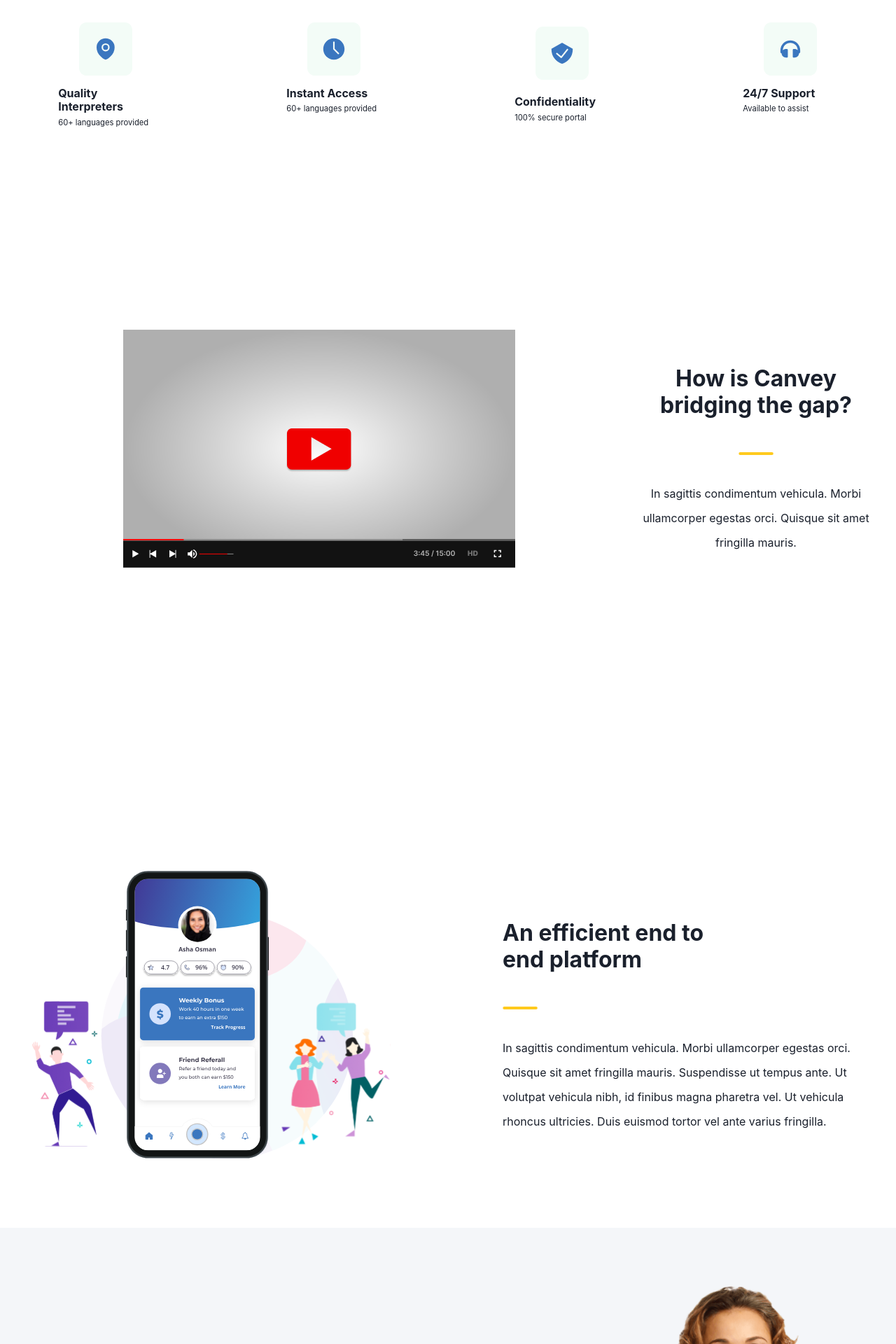
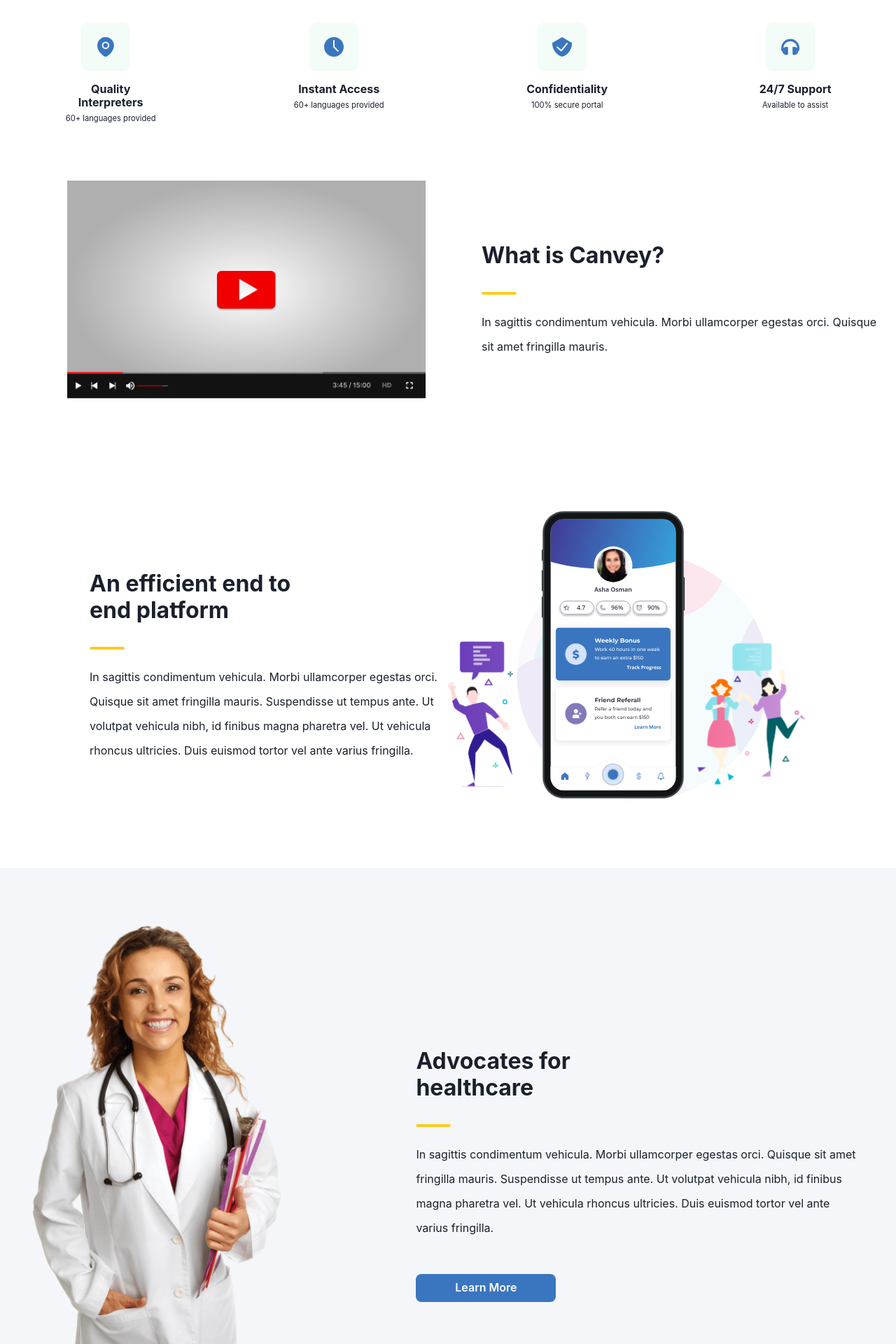
Before and after one commit to CurpraCode/product-website, a Next.js app: page / in a window 1280 px wide. Shown: the top 1920 px of the page at 70% size. Built offline with nearby package versions, Linux system fonts and the light colour scheme.

Commit message:
fixing widths and spacings responsiveness

```diff
--- a/src/components/home/Efficient.tsx
+++ b/src/components/home/Efficient.tsx
@@ -11,13 +11,13 @@
 
 const Efficient = () => {
   return (
-    <Box maxWidth="1220px" m="0 auto" mb="6rem" px="1rem">
+    <Box maxWidth="container.lg" m="0 auto" mb="6rem">
       <Flex
         justifyContent="space-between"
         alignItems="center"
         mt="10rem"
         flexDirection={{
-          lg: "row",
+          lg: "row-reverse",
           md: "column",
           sm: "column",
           base: "column",
@@ -28,22 +28,20 @@
           src="/mobile-phone.svg"
           alt=""
           width="50%"
-          mr={{ lg: "10rem", md: "auto", sm: "auto" }}
           display={{ md: "block", sm: "block" }}
-          ml={{ md: "auto", sm: "auto" }}
         />
         <Box
           mt="2rem"
           textAlign={{ lg: "left", md: "center", sm: "center", base: "center" }}
         >
-          <Heading fontWeight="bold" mb="1rem" fontSize="2rem" pb="2rem">
+          <Heading fontWeight="bold" mb="1rem" fontSize="2rem" pb="1rem">
             An efficient end to
             <br /> end platform{" "}
           </Heading>
           <Image
             src="/Line.svg"
             alt=""
-            pb="2rem"
+            pb="1rem"
             m={{ md: "auto", sm: "auto", base: "auto" }}
             display={{ lg: "inline", md: "block", sm: "block" }}
           />
--- a/src/components/home/Features.tsx
+++ b/src/components/home/Features.tsx
@@ -28,18 +28,9 @@
             alignItems="center"
             gap="1rem"
             flexDirection="column"
-            textAlign={{
-              lg: "left",
-              md: "center",
-              sm: "center",
-              base: "center",
-            }}
+            textAlign="center"
           >
-            <Image
-              src="/location.svg"
-              alt=""
-              width={{ lg: "25%", md: "35%", sm: "15%" }}
-            />
+            <Image src="/location.svg" alt="" width="70px" height="70px" />
             <Box width="150px" ml="0.9rem">
               <Heading mb="0.3rem" fontSize="1rem">
                 Quality Interpreters
@@ -55,18 +46,9 @@
             alignItems="center"
             gap="1rem"
             flexDirection="column"
-            textAlign={{
-              lg: "left",
-              md: "center",
-              sm: "center",
-              base: "center",
-            }}
+            textAlign="center"
           >
-            <Image
-              src="/instant.svg"
-              alt=""
-              width={{ lg: "25%", md: "35%", sm: "15%" }}
-            />
+            <Image src="/instant.svg" alt="" width="70px" height="70px" />
             <Box width="150px" ml="0.9rem">
               <Heading mb="0.3rem" fontSize="1rem">
                 Instant Access
@@ -76,19 +58,16 @@
           </Flex>
         </GridItem>
 
+        <GridItem>
           <Flex
             mt="2rem"
             justifyContent="space-evenly"
             alignItems="center"
             gap="1rem"
             flexDirection="column"
-          textAlign={{ lg: "left", md: "center", sm: "center", base: "center" }}
+            textAlign="center"
           >
-          <Image
-            src="/confidential.svg"
-            alt=""
-            width={{ lg: "25%", md: "35%", sm: "15%" }}
-          />
+            <Image src="/confidential.svg" alt="" width="70px" height="70px" />
             <Box width="150px" ml="0.9rem">
               <Heading mb="0.3rem" fontSize="1rem">
                 Confidentiality
@@ -96,6 +75,7 @@
               <Text fontSize="0.7rem">100% secure portal</Text>
             </Box>
           </Flex>
+        </GridItem>
         <GridItem>
           <Flex
             mt="2rem"
@@ -103,18 +83,9 @@
             alignItems="center"
             gap="1rem"
             flexDirection="column"
-            textAlign={{
-              lg: "left",
-              md: "center",
-              sm: "center",
-              base: "center",
-            }}
+            textAlign="center"
           >
-            <Image
-              src="/support.svg"
-              alt=""
-              width={{ lg: "25%", md: "35%", sm: "15%" }}
-            />
+            <Image src="/support.svg" alt="" width="70px" height="70px" />
             <Box width="150px" ml="0.9rem">
               <Heading mb="0.3rem" fontSize="1rem">
                 24/7 Support
--- a/src/components/home/Health.tsx
+++ b/src/components/home/Health.tsx
@@ -19,21 +19,21 @@
           alignItems="center"
           mt="5rem"
           flexDirection={{
-            lg: "row",
+            lg: "row-reverse",
             md: "column",
             sm: "column",
             base: "column",
           }}
           textAlign={{ lg: "left", md: "center", sm: "center", base: "center" }}
         >
-          <Box mt="2rem" mr={{ lg: "19rem", md: "auto", sm: "auto" }}>
-            <Heading fontWeight="bold" mb="1rem" fontSize="2rem" pb="2rem">
+          <Box mt="2rem" ml={{ lg: "12rem", md: "auto", sm: "auto" }}>
+            <Heading fontWeight="bold" mb="1rem" fontSize="2rem" pb="1rem">
               Advocates for <br /> healthcare
             </Heading>
             <Image
               src="/Line.svg"
               alt=""
-              pb="2rem"
+              pb="1rem"
               m={{ md: "auto", sm: "auto", base: "auto" }}
               display={{ lg: "inline", md: "block", sm: "block" }}
             />
--- a/src/components/home/How.tsx
+++ b/src/components/home/How.tsx
@@ -4,12 +4,12 @@
 const How = () => {
   return (
     <Box
-      pb="1rem"
+      bg="rgb(255,255,255)"
+      maxWidth="container.xl"
       px="1rem"
-      bg="rgb(255,255,255)"
-      bgGradient="linear(180deg, rgba(255,255,255,1) 100%, #F4F6F9 0%)"
+      mx="auto"
+      mb="5rem"
     >
-      <Box maxWidth="container.xl" m="0 auto" mb="6rem" pt="3rem">
       <Flex
         justifyContent="space-between"
         alignItems="center"
@@ -20,24 +20,28 @@
           sm: "column",
           base: "column",
         }}
+        textAlign={{ lg: "left", md: "center", sm: "center" }}
       >
         <Image
           src="/youtubeimg.png"
           alt=""
-            m={{ lg: "10rem", md: "auto", sm: "auto", base: "auto" }}
+          width="512px"
+          mr={{ lg: "5rem", md: "auto", sm: "auto" }}
           display={{ md: "block", sm: "block" }}
+          ml={{ lg: "5rem", md: "auto", sm: "auto" }}
         />
-          <Box mt="2rem" textAlign="center">
-            <Heading fontWeight="bold" mb="1rem" fontSize="2rem" pb="2rem">
-              How is Canvey <br /> bridging the gap?
+        <Box
+          mt="2rem"
+          textAlign={{ lg: "left", md: "center", sm: "center", base: "center" }}
+        >
+          <Heading fontWeight="bold" mb="1rem" fontSize="2rem" pb="1rem">
+            What is Canvey?
           </Heading>
 
           <Image
             src="/Line.svg"
             alt=""
-              pb="2rem"
-              textAlign="center"
-              alignItems="center"
+            pb="1rem"
             display={{ lg: "inline", md: "block", sm: "block" }}
             m={{ md: "auto", sm: "auto", base: "auto" }}
           />
@@ -48,7 +52,6 @@
         </Box>
       </Flex>
     </Box>
-    </Box>
   );
 };
 
--- a/src/components/home/Manage.tsx
+++ b/src/components/home/Manage.tsx
@@ -18,21 +18,21 @@
           alignItems="center"
           mt="5rem"
           flexDirection={{
-            lg: "row",
+            lg: "row-reverse",
             md: "column-reverse",
             sm: "column-reverse",
             base: "column-reverse",
           }}
           textAlign={{ lg: "left", md: "center", sm: "center", base: "center" }}
         >
-          <Box mt="2rem" mr={{ lg: "19rem", md: "0rem", sm: "0rem" }}>
-            <Heading fontWeight="bold" mb="1rem" fontSize="2rem" pb="2rem">
+          <Box mt="2rem">
+            <Heading fontWeight="bold" mb="1rem" fontSize="2rem" pb="1rem">
               Manage everything in one workspace
             </Heading>
             <Image
               src="/Lineblue.svg"
               alt=""
-              pb="2rem"
+              pb="1rem"
               m={{ md: "auto", sm: "auto", base: "auto" }}
               display={{ lg: "inline", md: "block", sm: "block" }}
             />
--- a/src/components/home/Save.tsx
+++ b/src/components/home/Save.tsx
@@ -16,7 +16,7 @@
         justifyContent="space-between"
         mt="10rem"
         flexDirection={{
-          lg: "row",
+          lg: "row-reverse",
           md: "column",
           sm: "column",
           base: "column",
@@ -28,19 +28,18 @@
           src="/fem.svg"
           alt=""
           width="40%"
-          mr={{ lg: "10rem", md: "auto", sm: "auto" }}
           display={{ md: "block", sm: "block" }}
-          ml={{ md: "auto", sm: "auto" }}
+          ml={{ lg: "5rem", sm: "auto" }}
+          mr={{ lg: "auto", sm: "auto" }}
         />
         <Box mt="2rem">
-          <Heading fontWeight="bold" mb="1rem" fontSize="2rem" pb="2rem">
+          <Heading fontWeight="bold" mb="1rem" fontSize="2rem" pb="1rem">
             Save time with <br /> Automations{" "}
           </Heading>
-          {/* <Divider size="80" /> */}
           <Image
             src="/Line.svg"
             alt=""
-            pb="2rem"
+            pb="1rem"
             m={{ md: "auto", sm: "auto", base: "auto" }}
             display={{ lg: "inline", md: "block", sm: "block" }}
           />
```
Lines whose indentation alone changed are shown as unchanged.
